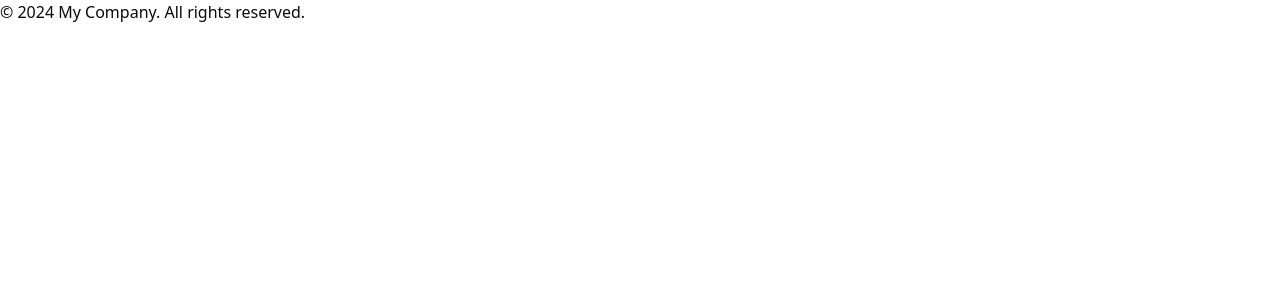
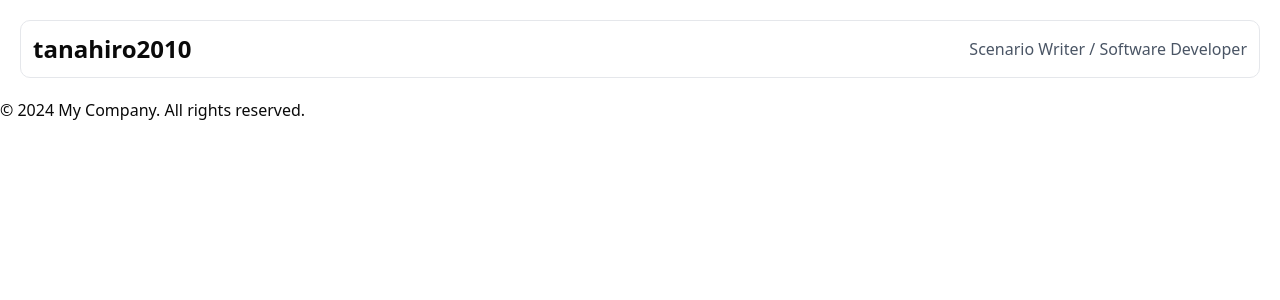
Before and after one commit to tanahiro2010/portfolio, a React (Vite) app: page /about in a window 1280 px wide. Shown: the top 300 px of the page. Built offline with nearby package versions, Linux system fonts and the light colour scheme.

Commit message:
feat: Headerコンポーネントにスタイルを追加し、デスクトップ表示を制御するShowコンポーネントを統合

```diff
--- a/src/components/layout/header.tsx
+++ b/src/components/layout/header.tsx
@@ -1,12 +1,20 @@
 // import { useEffect, useState } from "react";
+import { Show } from "../responsive/show";
+
 
 const Header = () => {
 
     return (
-        <header>
+        <header className="m-5 p-3 rounded-lg border border-gray-200 mb-5 flex flex-col sm:flex-row items-center justify-between">
+            <h1 className="text-2xl font-bold">
+                <a href="/" className="p-0">tanahiro2010</a>
+            </h1>
 
+            <Show show="desktop" className="text-gray-600">
+                Scenario Writer / Software Developer
+            </Show>
         </header>
-    )
+    );
 }
 
 export default Header;
```
